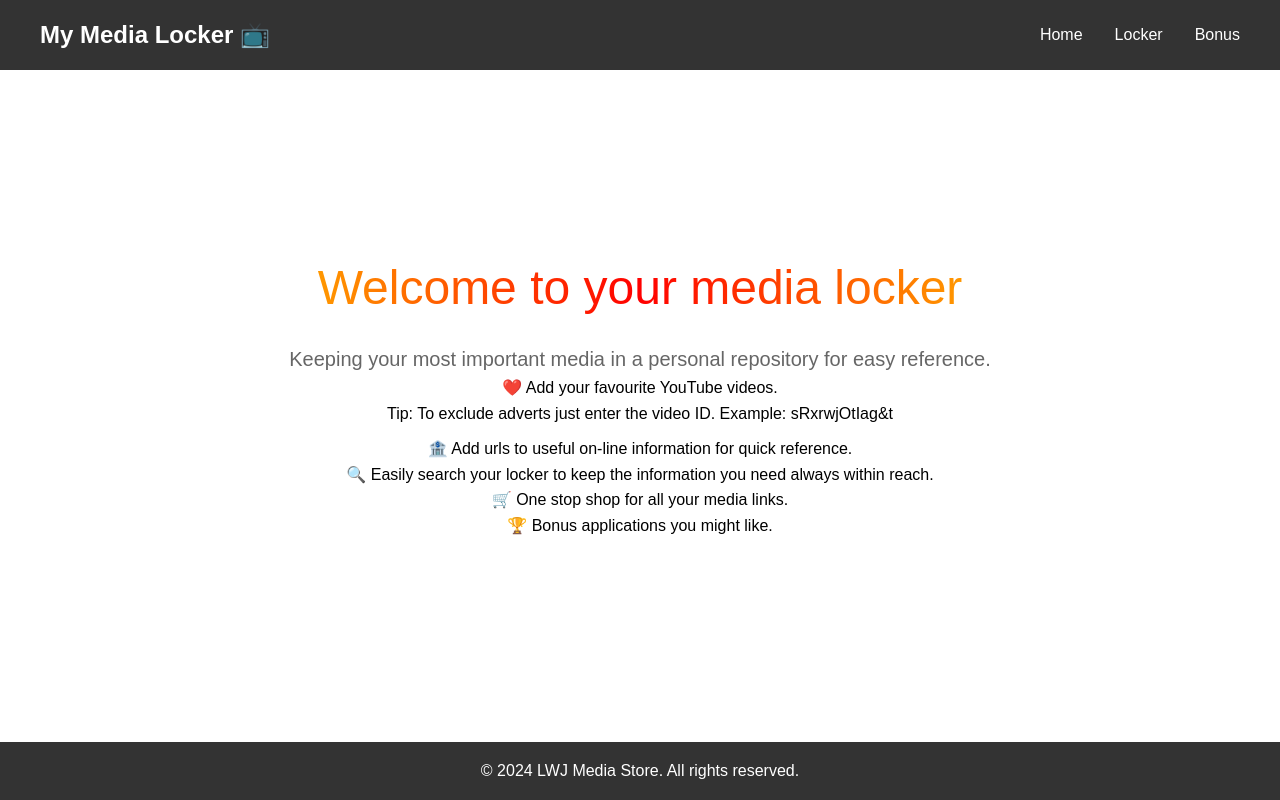
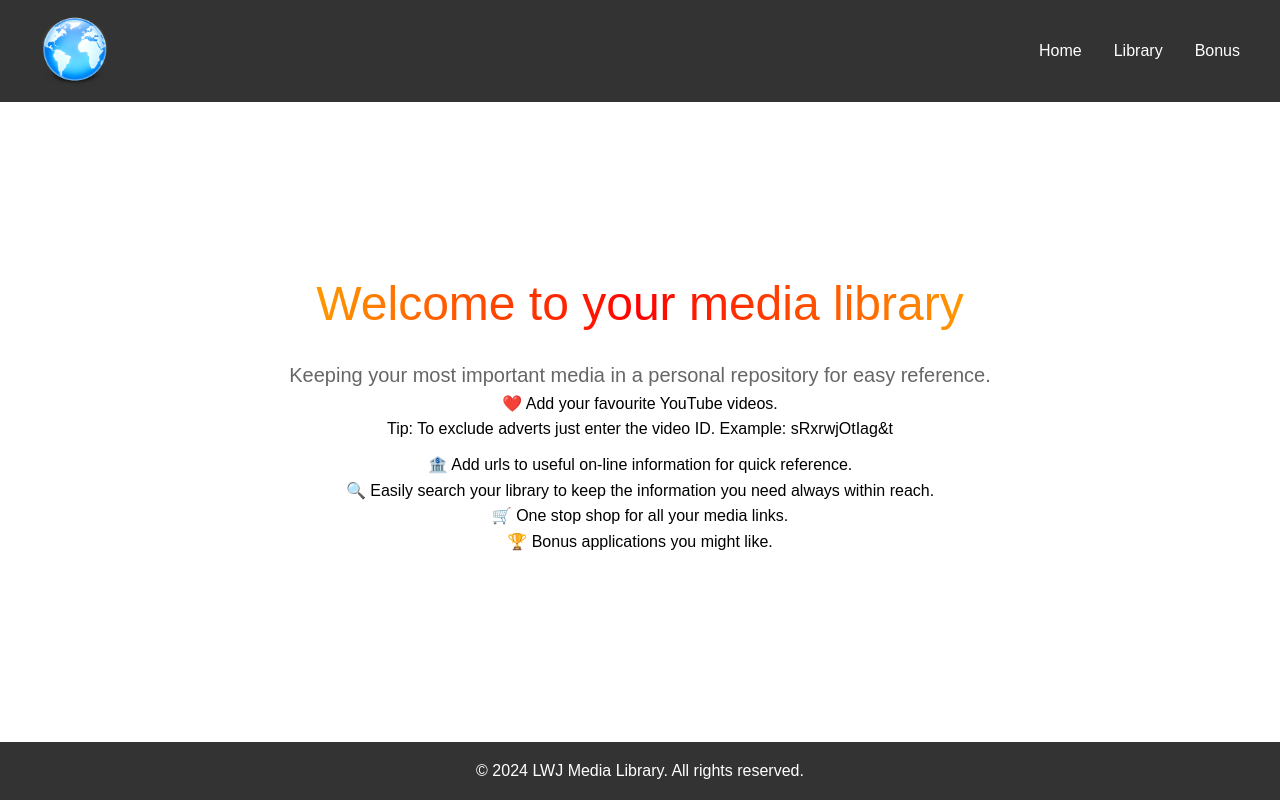
Before and after one commit to uk030621/MediaStore, a Next.js app: page / in a window 1280 px wide. Built offline with nearby package versions, Linux system fonts and the light colour scheme.

Commit message:
Cosmetic Changes and replace locker with library,

```diff
--- a/app/layout.js
+++ b/app/layout.js
@@ -1,6 +1,8 @@
 // app/layout.js
 import './globals.css';
 import Link from 'next/link';
+import Image from 'next/image'
+import styles from '../styles/Home.module.css'; // Import the CSS module
 
 export const metadata = {
   title: 'My Next.js App',
@@ -13,10 +15,17 @@ export default function RootLayout({ children }) {
       <body>
         <header>
           <nav className="navbar">
-            <a href="/" className="logo">My Media Locker <span className='text-5xl'>📺</span></a>
+            {/*<a href="/" className="logo">Media Library <span className='text-5xl'>📺</span></a>*/}
+            <Image
+            className='rounded-lg'
+              src="/Globe.png"
+              width={70}
+              height={70}
+              alt="Picture of the author"
+            />
             <ul className="nav-links">
               <li><Link href="/">Home</Link></li>
-              <li><Link href="/about">Locker</Link></li>
+              <li><Link href="/about">Library</Link></li>
               <li><Link href="/services">Bonus</Link></li>
             </ul>
           </nav>
@@ -25,7 +34,7 @@ export default function RootLayout({ children }) {
         <main>{children}</main>
 
         <footer>
-          <p>© 2024 LWJ Media Store. All rights reserved.</p>
+          <p>© 2024 LWJ Media Library. All rights reserved.</p>
         </footer>
       </body>
     </html>
--- a/app/page.js
+++ b/app/page.js
@@ -10,7 +10,7 @@ export default function HomePage() {
   return (
     <div className='flex flex-col items-center'>
       <div className={styles.homeContainer}>
-        <h1 className={styles.gradientText}>Welcome to your media locker</h1>
+        <h1 className={styles.gradientText}>Welcome to your media library</h1>
         <p className={styles.description}>
           Keeping your most important media in a personal repository for easy reference.
         </p>
@@ -38,7 +38,7 @@ export default function HomePage() {
         </span>
       </li>
             <li className='mt-6'>🏦 Add urls to useful on-line information for quick reference. </li>
-            <li className='mt-6'>🔍 Easily search your locker to keep the information you need always within reach.</li>
+            <li className='mt-6'>🔍 Easily search your library to keep the information you need always within reach.</li>
             <li className='mt-6'>🛒 One stop shop for all your media links.</li>
             <li className='mt-6'>🏆 Bonus applications you might like.</li>
           </ul>
```
Also changed, not shown: public/Globe.png (added).
